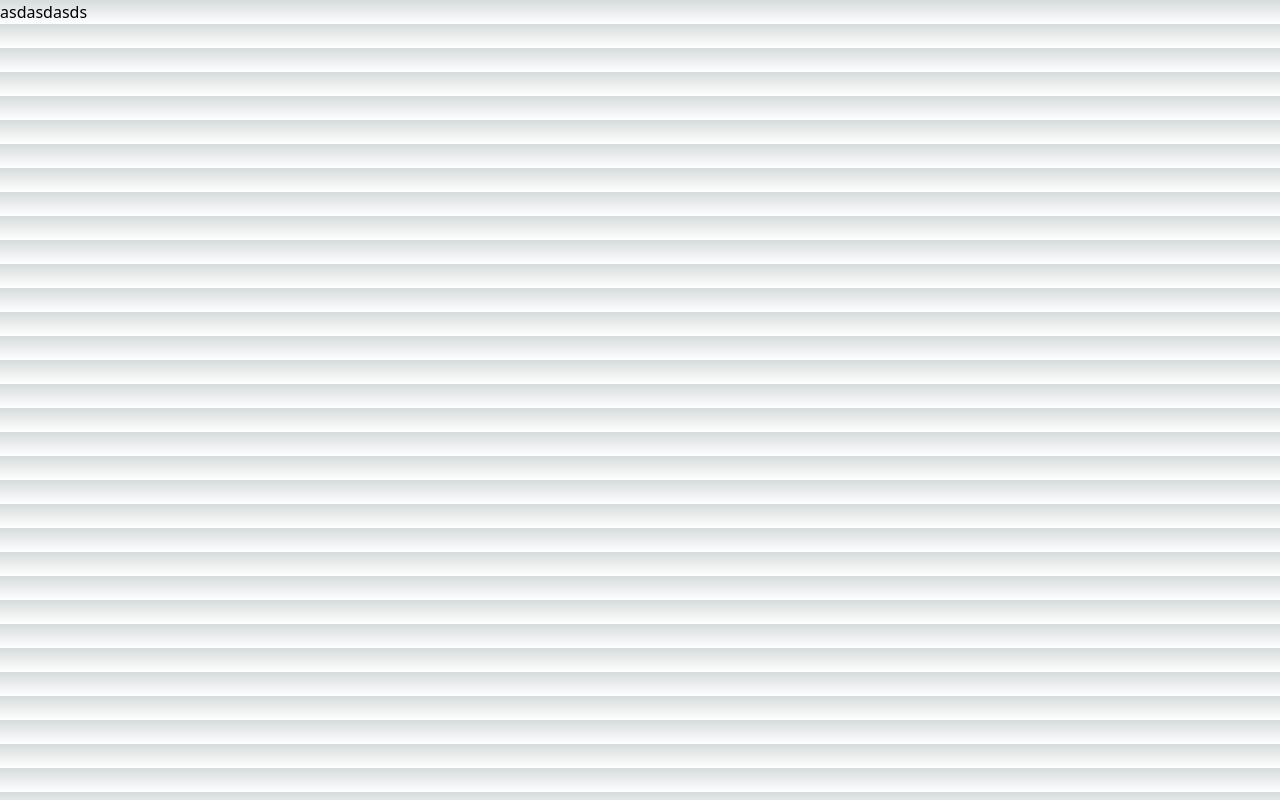
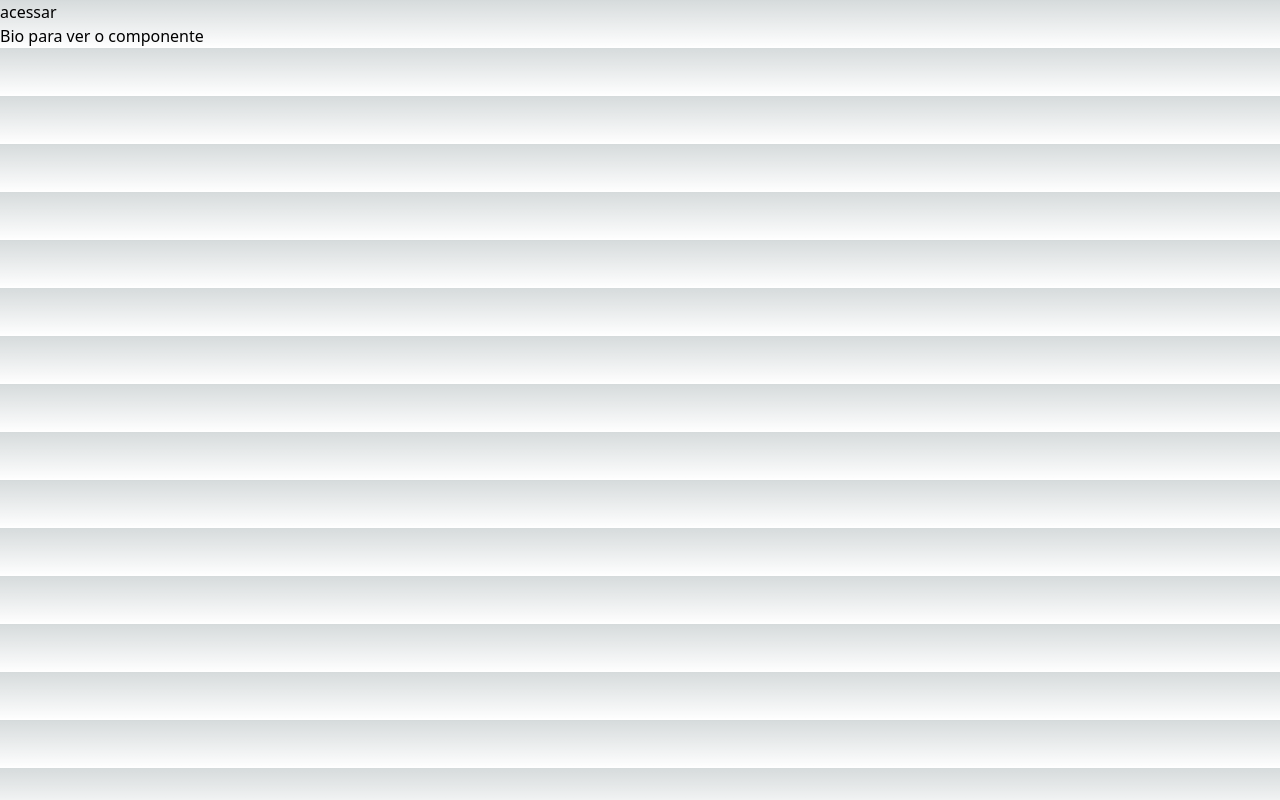
Before and after one commit to rauzola/CMS-Contente-Management-System-, a Next.js app: page / in a window 1280 px wide. Built offline with nearby package versions, Linux system fonts and the light colour scheme.

Commit message:
feat: add link para a pagina bio

```diff
--- a/src/pages/index.tsx
+++ b/src/pages/index.tsx
@@ -1,3 +1,4 @@
+import Link from 'next/link';
 import React from 'react';
 
 
@@ -5,7 +6,8 @@ export default function Home() {
 
   return (
    <>
-    <h1>asdasdasds</h1>
+    <h1>acessar</h1>
+    <Link href="/bio">Bio para ver o componente</Link>
    </>
   );
 }
```
